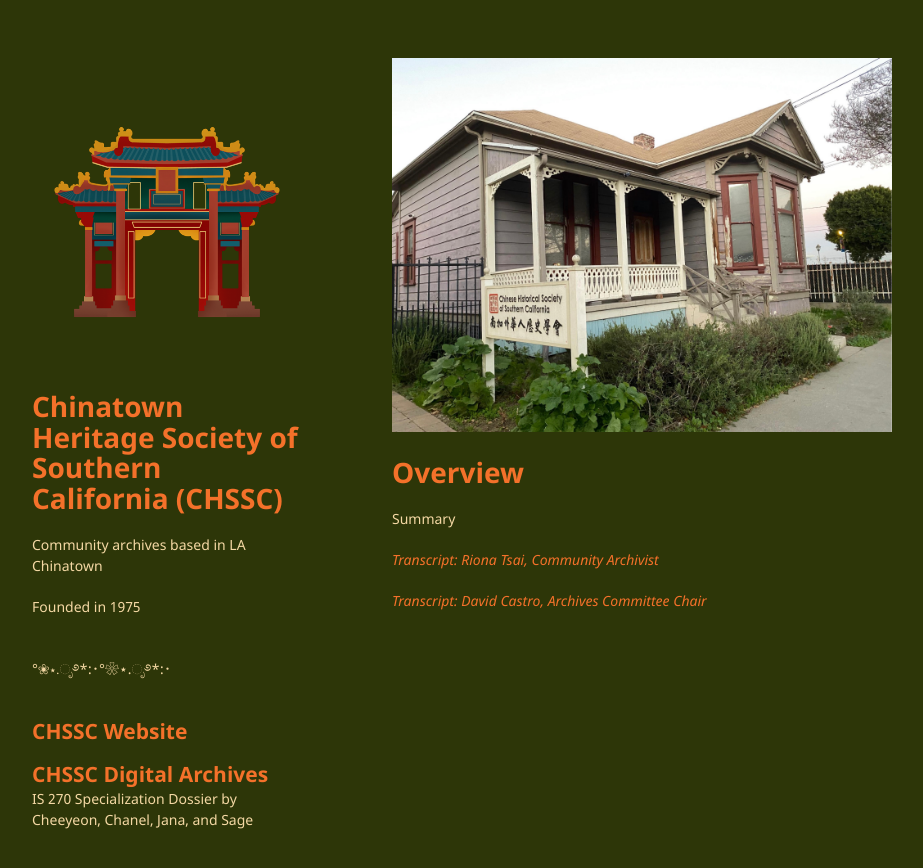
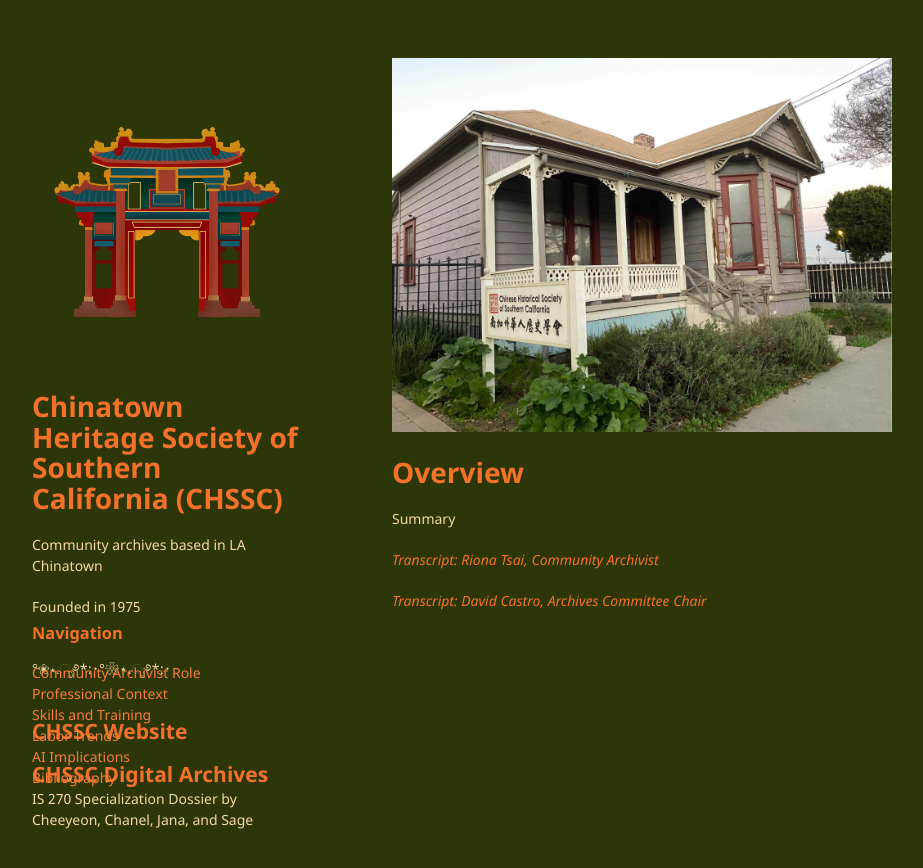
Before and after one commit to chaanelly/IS270-CHSSC, a Jekyll site: the page built from index.md, in a window 1280 px wide. Shown: the top 868 px of the page, without its empty margins (178-1101 px from the left). Built offline with Jekyll 4.4.1, drawn with Linux system fonts in a browser that asks for light colours; our own code applies the rules of GitHub Pages for plain Markdown files.

Commit message:
Update default.html

```diff
--- a/_layouts/default.html
+++ b/_layouts/default.html
@@ -37,6 +37,19 @@
         {{content}}
       </section>
       <footer>
+        <h3>Navigation</h3>
+        <a href="pages/community-archivist.html">Community Archivist Role</a>
+        <br>
+        <a href="pages/professional-context.html">Professional Context</a>
+        <br>
+        <a href="pages/skills-training.html">Skills and Training</a>
+        <br>
+        <a href="pages/labor-trends.html">Labor Trends</a>
+        <br>
+        <a href="pages/AI-implications.html">AI Implications</a>
+        <br>
+        <a href="pages/annotated-biblio.html">Bibliography</a>
+        <br>
         <p>IS 270 Specialization Dossier by Cheeyeon, Chanel, Jana, and Sage</p>
       </footer>
     </div>
```
